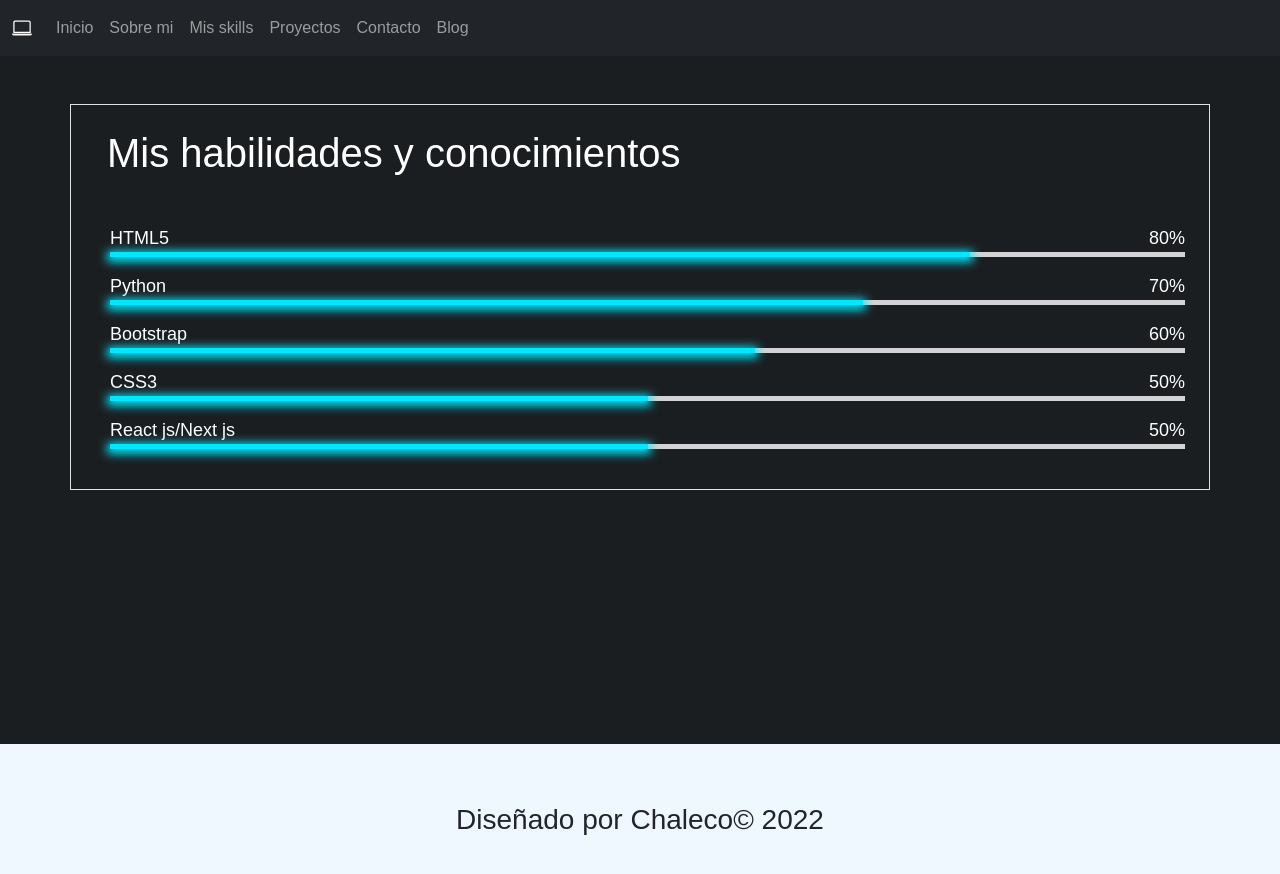
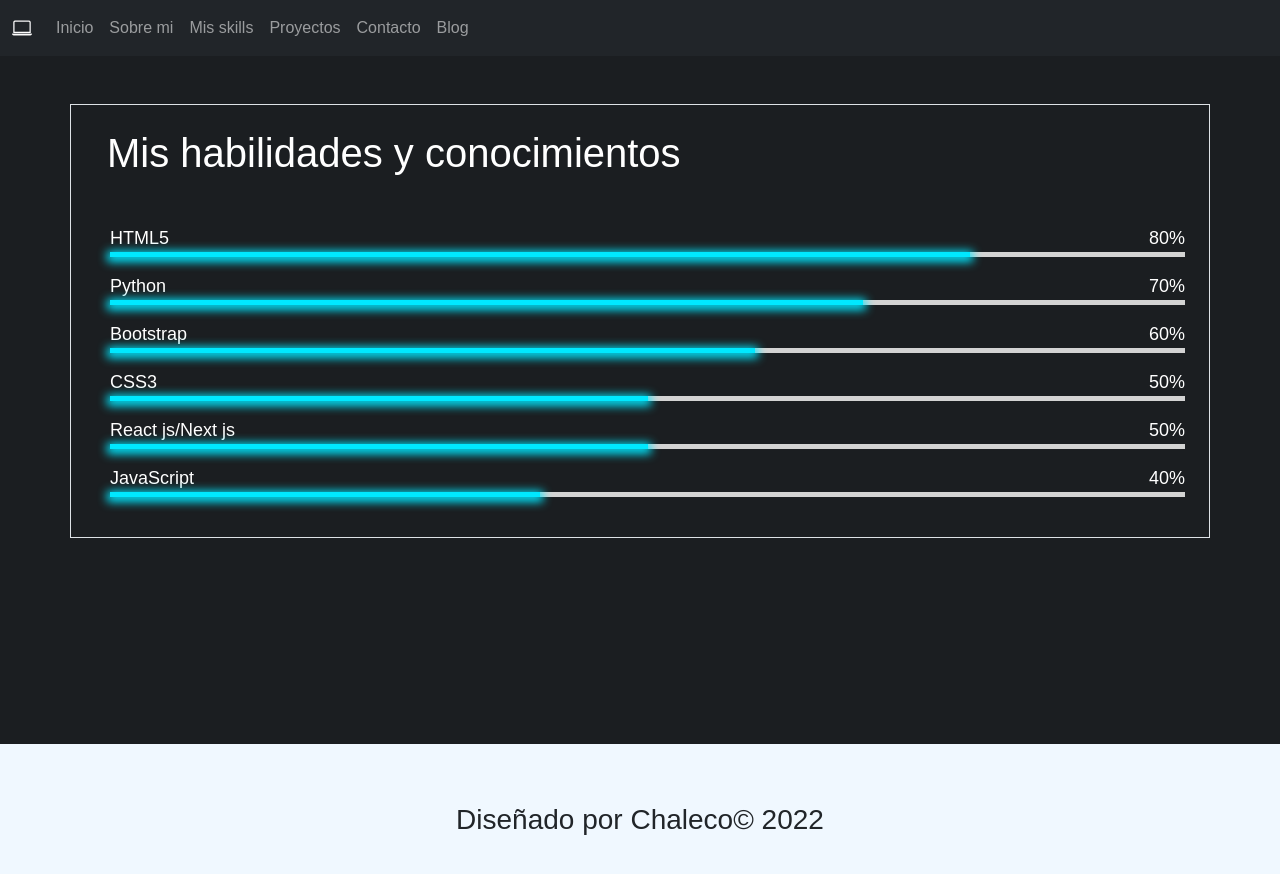
Before and after one commit to Chaleconetwork/Portfoliov3, a Next.js app: page /myskills in a window 1280 px wide. Shown: the top 874 px of the page. Built offline with nearby package versions, Linux system fonts and the light colour scheme.

Commit message:
changeskillscomponent

```diff
--- a/pages/myskills.js
+++ b/pages/myskills.js
@@ -17,6 +17,7 @@ export default function myskills() {
                         <Skills nombre='Bootstrap' porcentaje='60' barra={Styles.bootstrapp} />
                         <Skills nombre='CSS3' porcentaje='50' barra={Styles.css3} />
                         <Skills nombre='React js/Next js' porcentaje='50' barra={Styles.reactjs} />
+                        <Skills nombre='JavaScript' porcentaje='40' barra={Styles.jscript} />
                     </Fade>
                 </div>
             </div>
--- a/styles/myskills.module.css
+++ b/styles/myskills.module.css
@@ -61,6 +61,12 @@
     box-shadow: 0 2px 10px 3px #00e8ff;
 }
 
+.jscript::before {
+    width: 40%;
+    animation: animationpython 2s linear;
+    box-shadow: 0 2px 10px 3px #00e8ff;
+}
+
 @keyframes animationhtml {
     from {
         width: 0%
```
